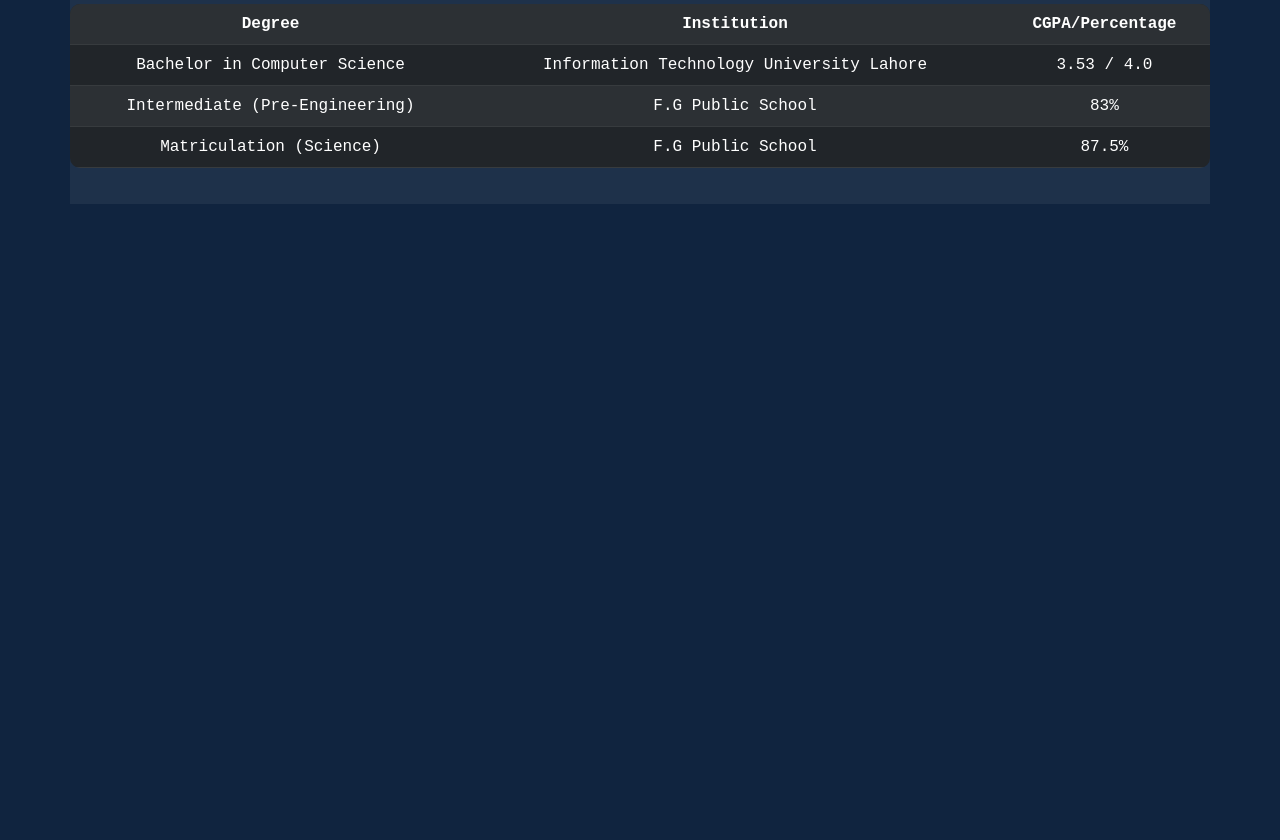
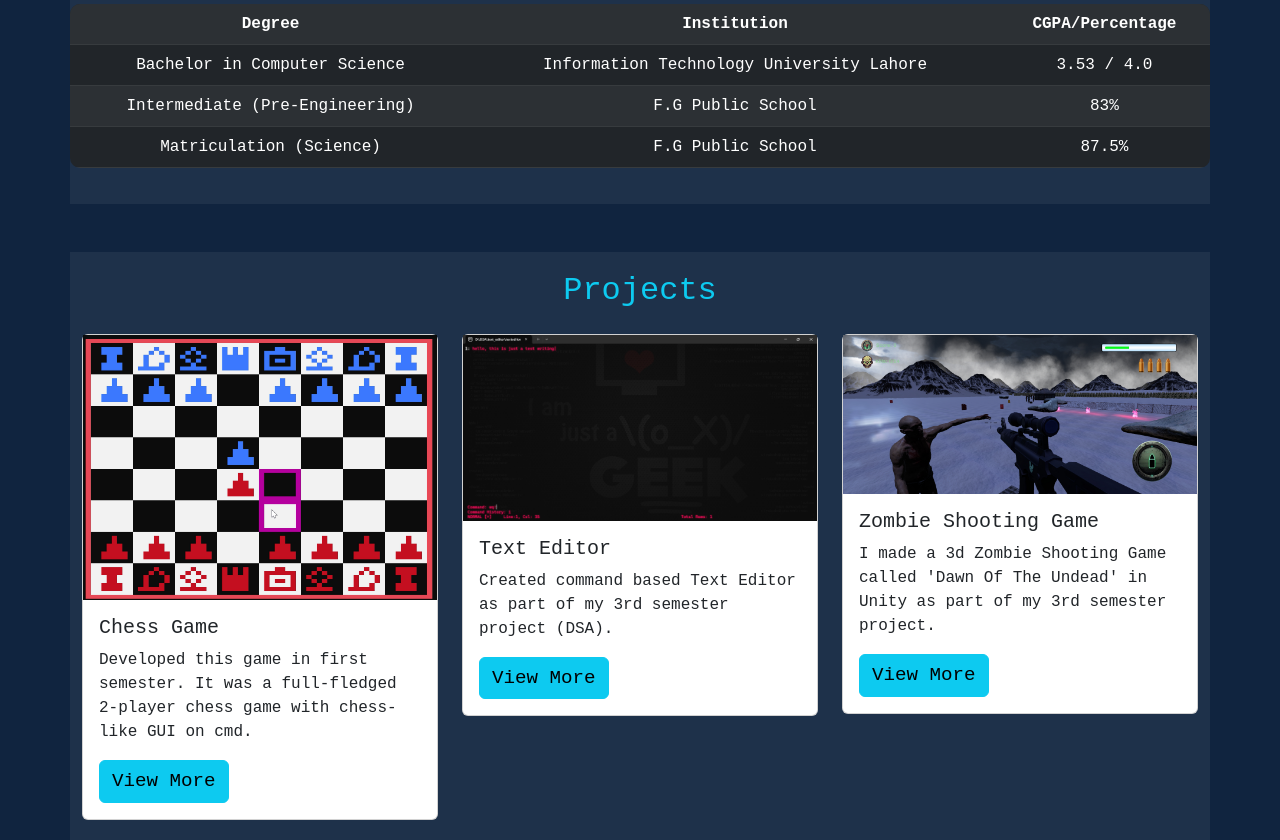
Before and after one commit to moizmoizdev/portfolio-2025, a plain HTML site: page index.html in a window 1280 px wide. Shown: the part 576-1416 px from the top of the page. Before the commit the page ends 800 px from the top, so only its background shows below. Drawn offline with nearby package versions, Linux system fonts and the light colour scheme.

Commit message:
Added Projects Section

```diff
--- a/index.html
+++ b/index.html
@@ -11,7 +11,7 @@
 <body class="background">
     <!-- NAVIGATION BAR -->
 
-    <nav class="navbar navbar-expand-lg   ">
+    <section class="navbar navbar-expand-lg   ">
         <div class="container">
             <a class="navbar-brand" href="">My Portfolio</a>
             <button class="navbar-toggler" type="button" data-bs-toggle="collapse" data-bs-target="#navbarNav">
@@ -28,27 +28,27 @@
                 </ul>
             </div>
         </div>
-    </nav>
-    <div class="hero text-center text-lg-start container">
+    </section>
+    <section class="hero text-center text-lg-start container">
         <div class="row align-items-center">
             <div class="col-lg-6 d-flex flex-column align-items-center align-items-lg-start">
                 <h5 class="text-info">Hi, my name is</h5>
                 <h1 class="display-2 fw-bold text-light name mb-0">Moiz</h1>
 
-                <img src="assets/photo.png" alt="Profile Picture" class="profile-img img-fluid rounded-circle d-block d-lg-none mt-3">
+                <img src="assets/photo.png" alt="Profile Picture" class="profile-img img-fluid rounded-circle  d-lg-none mt-3">
 
                 <p class="text-secondary mt-3">
                     I'm a Computer Science student in my 4th semester, passionate about coding and problem-solving.
                     I specialize in backend development and love building scalable systems.
                 </p>
-                <a href="#" class="btn btn-outline-info mt-3">Check out my work</a>
+                <a href="#" class="btn btn-outline-info mt-3">Reach Out To Me</a>
             </div>
 
             <div class="col-lg-6 d-none d-lg-flex justify-content-lg-end">
                 <img src="assets/photo.png" alt="Profile Picture" class="profile-img img-fluid rounded-circle">
             </div>
         </div>
-    </div>
+    </section>
 
     <section id="education" class="container mt-5">
         <h2 class="text-info text-center mb-4">Education</h2>
@@ -78,6 +78,57 @@
             </table>
         </div>
     </section>
+    <section id="projects" class="container mt-5">
+        <div class="container">
+          <h2 class="text-info text-center mb-4">Projects</h2>
+
+          <div class="row row-cols-1 row-cols-md-2 row-cols-lg-3 g-4">
+
+            <div class="col">
+              <div class="card   project-card">
+                <img class = "img-fluid" src="assets/chess.png"   alt="Project 1">
+                <div class="card-body">
+                  <h5 class="card-title">Chess Game</h5>
+                  <p class="card-text">
+                    Developed this game in first semester.
+                    It was a full-fledged 2-player chess game with chess-like GUI on cmd.
+                  </p>
+                  <a href="#" class="btn btn-info">View More</a>
+                </div>
+              </div>
+            </div>
+
+            <div class="col">
+              <div class="card   project-card">
+                <img class = "img-fluid" src="assets/text-editor.png"  alt="Project 2 - Vim Text Editor">
+                <div class="card-body">
+                  <h5 class="card-title">Text Editor</h5>
+                  <p class="card-text">
+                    Created command based Text Editor as part of my 3rd semester project (DSA).
+                  </p>
+                  <a href="#" class="btn btn-info">View More</a>
+                </div>
+              </div>
+            </div>
+
+            <div class="col">
+              <div class="card   project-card">
+                <img class = "img-fluid" src="assets/zombie-game.jpg"  alt="Project 3 - Zombie Game">
+                <div class="card-body">
+                  <h5 class="card-title">Zombie Shooting Game </h5>
+                  <p class="card-text">
+                    I made a 3d Zombie Shooting Game called 'Dawn Of The Undead' in Unity as part of my 3rd semester project.
+
+                </p>
+                  <a href="#" class="btn btn-info">View More</a>
+                </div>
+              </div>
+            </div>
+
+
+          </div>
+        </div>
+      </section>
 
 
 </body>
--- a/style.css
+++ b/style.css
@@ -56,6 +56,8 @@ justify-content: left;
     width: 250px;
     height: 250px;
     transition: transform 0.3s ease-in-out;
+     border: 7px solid rgba(133, 176, 230, 0.7);
+     border-radius: 50%;
 }
 .name:hover{
     transition: transform 1s ease-in-out;
@@ -101,8 +103,19 @@ justify-content: left;
     padding: 20px 0;
     background-color: rgba(255, 255, 255, 0.06) !important;
 }
+#projects {
+    padding: 20px 0;
+    background-color: rgba(255, 255, 255, 0.06) !important;
+}
 
+.card{
+    transition: transform 0.3s ease-in-out;
 
+}
+.card:hover{
+transform: scale(1.08);
+
+}
 
 .table {
     border-radius: 10px;
```
Also changed, not shown: assets/chess.png (added), assets/text-editor.png (added), assets/zombie-game.jpg (added).
